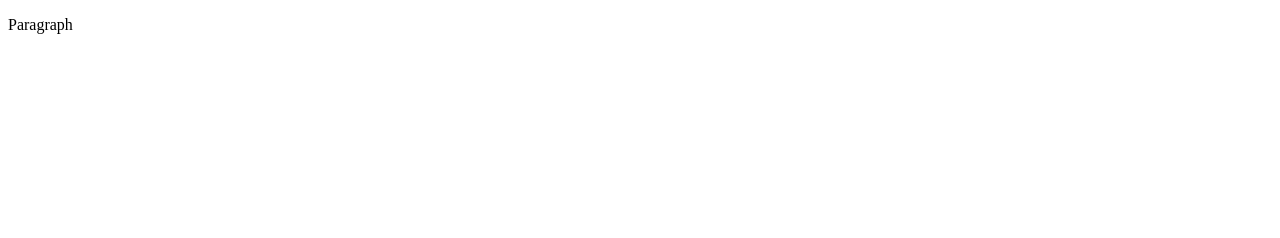
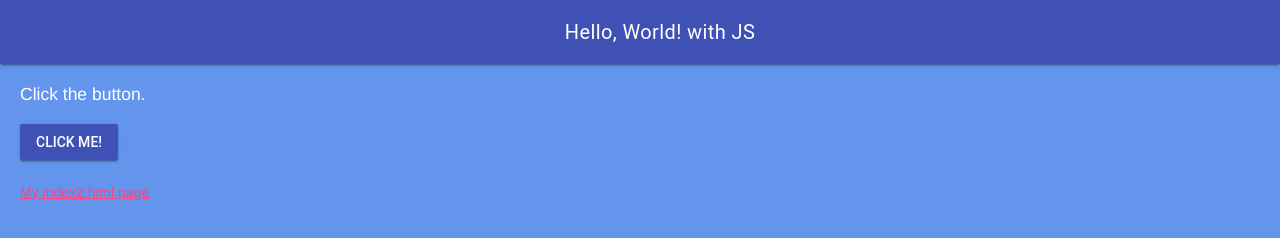
Before and after one commit to MTHS-ICD2O-1-2023/ICD2O-Unit-1-07-nathan-desilva, a plain HTML site: page index.html in a window 1280 px wide. Drawn offline with nearby package versions, Linux system fonts and the light colour scheme.

Commit message:
Added images index.html and css

```diff
--- a/css/style.css
+++ b/css/style.css
@@ -2,3 +2,39 @@
 * Created on: Sep 2020
 * This file contains the CSS for index.html
 */
+/* Created by: Mr. Coxall
+* Created on: Sep 2020
+* This file contains the CSS for index.html
+*/
+
+/* Due to error in MDL : https://github.com/google/material-design-lite/issues/5281
+*/
+.mdl-ripple {
+  background: #000;
+  opacity: 0.001;
+}
+
+.mdl-layout__header-row {
+  justify-content: center;
+  padding: 0;
+}
+
+.mdl-layout__content {
+  padding-left: 15pt;
+  padding-right: 15pt;
+  padding-top: 15pt;
+}
+
+.mdl-textfield__error {
+  color: lightgreen;
+}
+
+.page-content {
+  color: white;
+  font-family: Helvetica, Arial, sans-serif;
+  font-size: 1.25rem;
+}
+
+body {
+  background-color: cornflowerblue;
+}
--- a/index.html
+++ b/index.html
@@ -1,9 +1,48 @@
 <!DOCTYPE html>
 <html>
   <head>
-    <title>Title</title>
+    <meta charset="utf-8" />
+    <meta name="description" content="My first webpage, with JavaScript" />
+    <meta name="keywords" content="mths, ics2o" />
+    <meta name="author" content="Mr. Coxall" />
+    <meta name="viewport" content="width=device-width, initial-scale=1.0" />
+    <link rel="stylesheet" href="./css/style.css" />
+    <link rel="stylesheet" href="https://fonts.googleapis.com/icon?family=Material+Icons" />
+    <link rel="stylesheet" href="https://code.getmdl.io/1.3.0/material.indigo-pink.min.css" />
+    <link rel="apple-touch-icon" sizes="180x180" href="apple-touch-icon.png" />
+    <link rel="icon" type="image/png" sizes="32x32" href="favicon-32x32.png" />
+    <link rel="icon" type="image/png" sizes="16x16" href="favicon-16x16.png" />
+    <link rel="manifest" href="site.webmanifest" />
+    <title>My first webpage, with JavaScript</title>
   </head>
   <body>
-    <p>Paragraph</p>
-  </body>
+    <script defer src="https://code.getmdl.io/1.3.0/material.min.js"></script>
+    <script>
+      function myButtonClicked() {
+      alert("Hello, Wordl!")
+      }
+    </script>
+      <div class="mdl-layout mdl-js-layout mdl-layout--fixed-header">
+      <header class="mdl-layout__header">
+        <div class="mdl-layout__header-row">
+          <span class="mdl-layout-title">Hello, World! with JS</span>
+      </div>
+      </header>
+      <main class="mdl-layout__content">
+      <div class="page-content">
+        Click the button.
+      </div>
+      <br />
+      <!-- Colored raised button -->
+      <button class="mdl-button mdl-js-button mdl-button--raised mdl-button--colored" onclick="myButtonClicked()">
+        Click me!
+      </button>
+      <br />
+      <br />
+      <p>
+        <a href="./index2.html">My index2.html page</a>
+      </p>
+    </main>
+  </div>
+</body>
 </html>
```
Also changed, not shown: android-chrome-192x192.png (added), android-chrome-512x512.png (added), apple-touch-icon.png (added), favicon-16x16.png (added), favicon-32x32.png (added), favicon.ico (added), images.jpeg (added), site.webmanifest (added).
